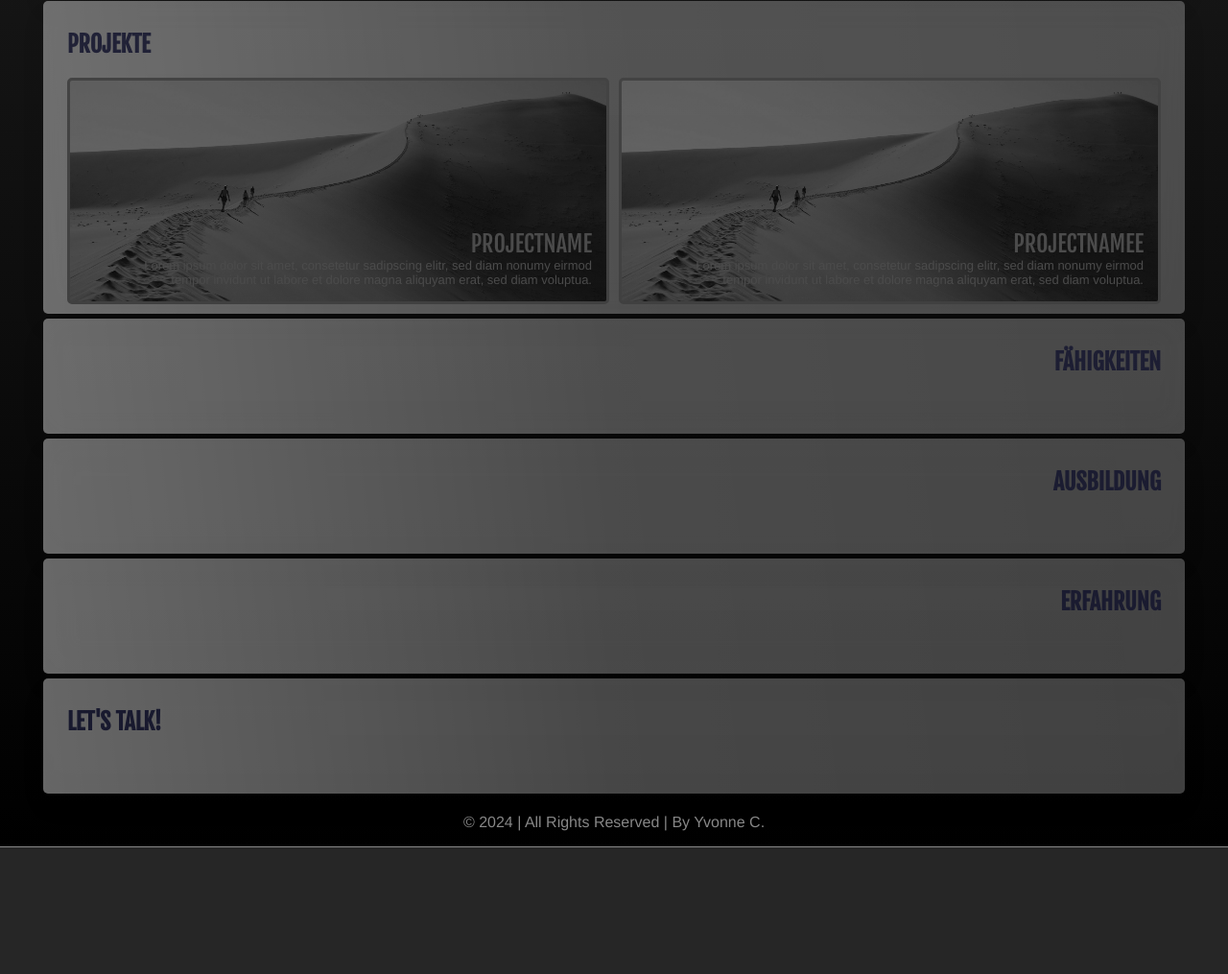
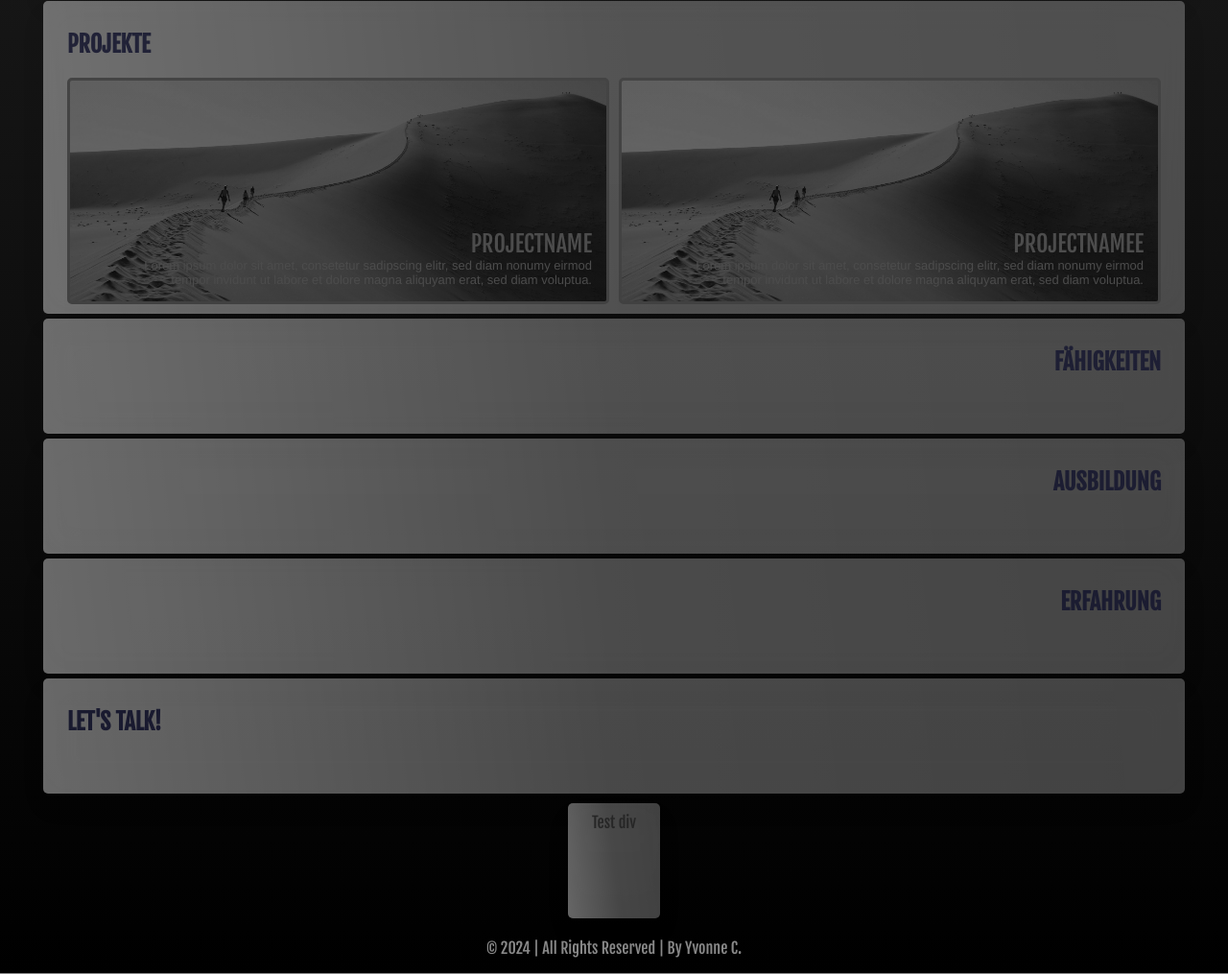
Before and after one commit to yvonnecreter/yvonnecreter, a plain HTML site: page index.html in a window 1280 px wide. Shown: the part 762-1777 px from the top of the page at 96% size. Before the commit the page ends 1645 px from the top, so only its background shows below. Drawn offline with nearby package versions, Linux system fonts and the light colour scheme; files that its build step writes are made by us from their sources.

Commit message:
test github pages file structure

```diff
--- a/index.html
+++ b/index.html
@@ -2,7 +2,7 @@
 <html>
 
 <head>
-    <link rel="stylesheet" href="./assets/css/style.css">
+    <link rel="stylesheet" href="./src/style.css">
     <link rel="preconnect" href="https://fonts.googleapis.com">
     <link rel="preconnect" href="https://fonts.gstatic.com" crossorigin>
     <link href="https://fonts.googleapis.com/css2?family=Fjalla+One&family=Arimo&family=Noto+Sans+Duployan&display=swap"
@@ -96,7 +96,8 @@
             </div>
         </div>
     </div>
-    <p class="paragraph-font">© 2024 | All Rights Reserved | By Yvonne C.</p>
+    <div class="glass"> Test div </div>
+    <p class="impact-font">© 2024 | All Rights Reserved | By Yvonne C.</p>
     <script type="text/javascript" src="src/index.js"></script>
 </body>
 <footer>
```
Also changed, not shown: src/style.css (renamed from docs/assets/css/style.css).
